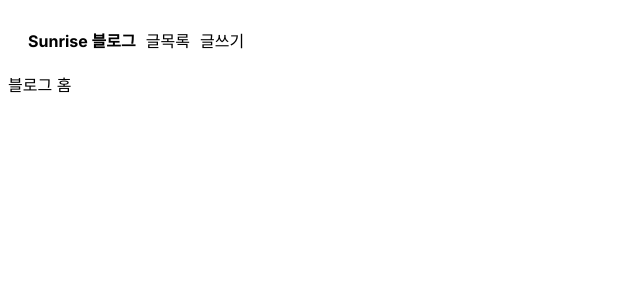
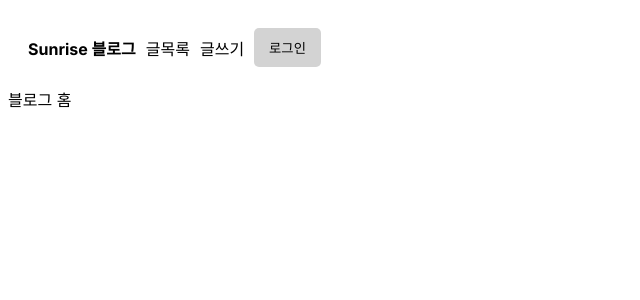
Before and after one commit to sssssqew/codingapple-forum, a Next.js app: page / in a window 1280 px wide. Shown: the top 300 px of the page, without its empty margins (0-640 px from the left). Built offline with nearby package versions, Linux system fonts and the light colour scheme; no server answers.

Commit message:
깃허브 소셜로그인 구현하기

```diff
--- /dev/null
+++ b/app/LoginBtn.js
@@ -0,0 +1,9 @@
+'use client'
+
+import { signIn } from 'next-auth/react'
+
+export default function LoginBtn(){
+  return (
+    <button onClick={()=>{ signIn() }}>로그인</button>
+  )
+}
--- /dev/null
+++ b/app/LogoutBtn.js
@@ -0,0 +1,9 @@
+'use client'
+
+import { signOut } from 'next-auth/react'
+
+export default function LogoutBtn(){
+  return (
+    <button onClick={()=>{ signOut() }}>로그아웃</button>
+  )
+}
--- a/app/globals.css
+++ b/app/globals.css
@@ -44,6 +44,8 @@
 .navbar {
   background: white;
   padding: 20px;
+  display: flex;
+  align-items: center;
 }
 .navbar a {
   margin-right: 10px;
@@ -59,3 +61,14 @@
 .fade{
   opacity: 0;
 }
+.avatar{
+  width: 2.5rem;
+  height: 2.5rem;
+  border-radius: 50%;
+  margin-left: 1rem;
+}
+.email{
+  font-size: 1rem;
+  color: #333;
+  margin-left: .5rem;
+}
--- a/app/layout.js
+++ b/app/layout.js
@@ -1,6 +1,10 @@
 import { Inter } from 'next/font/google'
 import './globals.css'
 import Link from 'next/link'
+import LoginBtn from './LoginBtn'
+import LogoutBtn from './LogoutBtn'
+import { getServerSession } from 'next-auth'
+import { authOptions } from '@/pages/api/auth/[...nextauth]'
 
 const inter = Inter({ subsets: ['latin'] })
 
@@ -9,7 +13,10 @@
   description: 'Generated by create next app',
 }
 
-export default function RootLayout({ children }) {
+export default async function RootLayout({ children }) {
+  const session = await getServerSession(authOptions)
+  console.log(session)
+
   return (
     <html lang="en">
       <body className={inter.className}>
@@ -17,6 +24,14 @@
           <Link href="/" className="logo">Sunrise 블로그</Link>
           <Link href="/list">글목록</Link>
           <Link href="/write">글쓰기</Link>
+          {session?.user ? (
+            <>
+              <LogoutBtn/>
+              <img src={session?.user?.image} className="avatar"/>
+              <h3 className='email'>{session?.user?.email}</h3>
+            </>
+          ) : <LoginBtn/>}
+
         </div>
         {children}
       </body>
--- a/package.json
+++ b/package.json
@@ -11,6 +11,7 @@
   "dependencies": {
     "mongodb": "^6.2.0",
     "next": "14.0.1",
+    "next-auth": "^4.24.5",
     "react": "^18",
     "react-dom": "^18"
   }
--- /dev/null
+++ b/pages/api/auth/[...nextauth].js
@@ -0,0 +1,13 @@
+import NextAuth from "next-auth";
+import GithubProvider from "next-auth/providers/github";
+
+export const authOptions = {
+  providers: [
+    GithubProvider({
+      clientId: 'ab0fae16fc645801fe47',
+      clientSecret: 'febc6fdd013fff77f19a29a47190d7c456cfde4a',
+    }),
+  ],
+  secret : 'sunrise'
+};
+export default NextAuth(authOptions);
```
Also changed, not shown: 1 other file (tests, documents, lock files or other folders).
